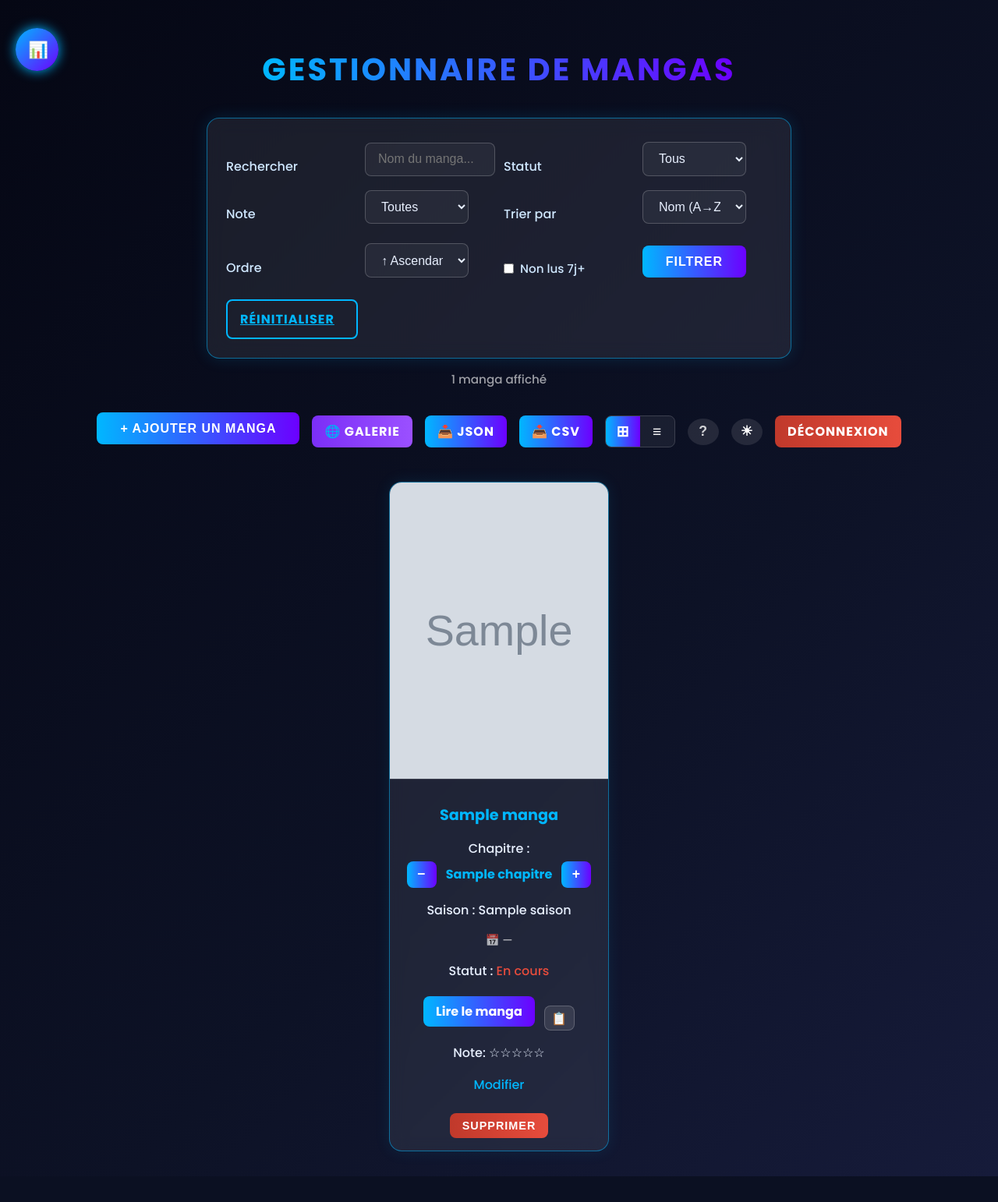
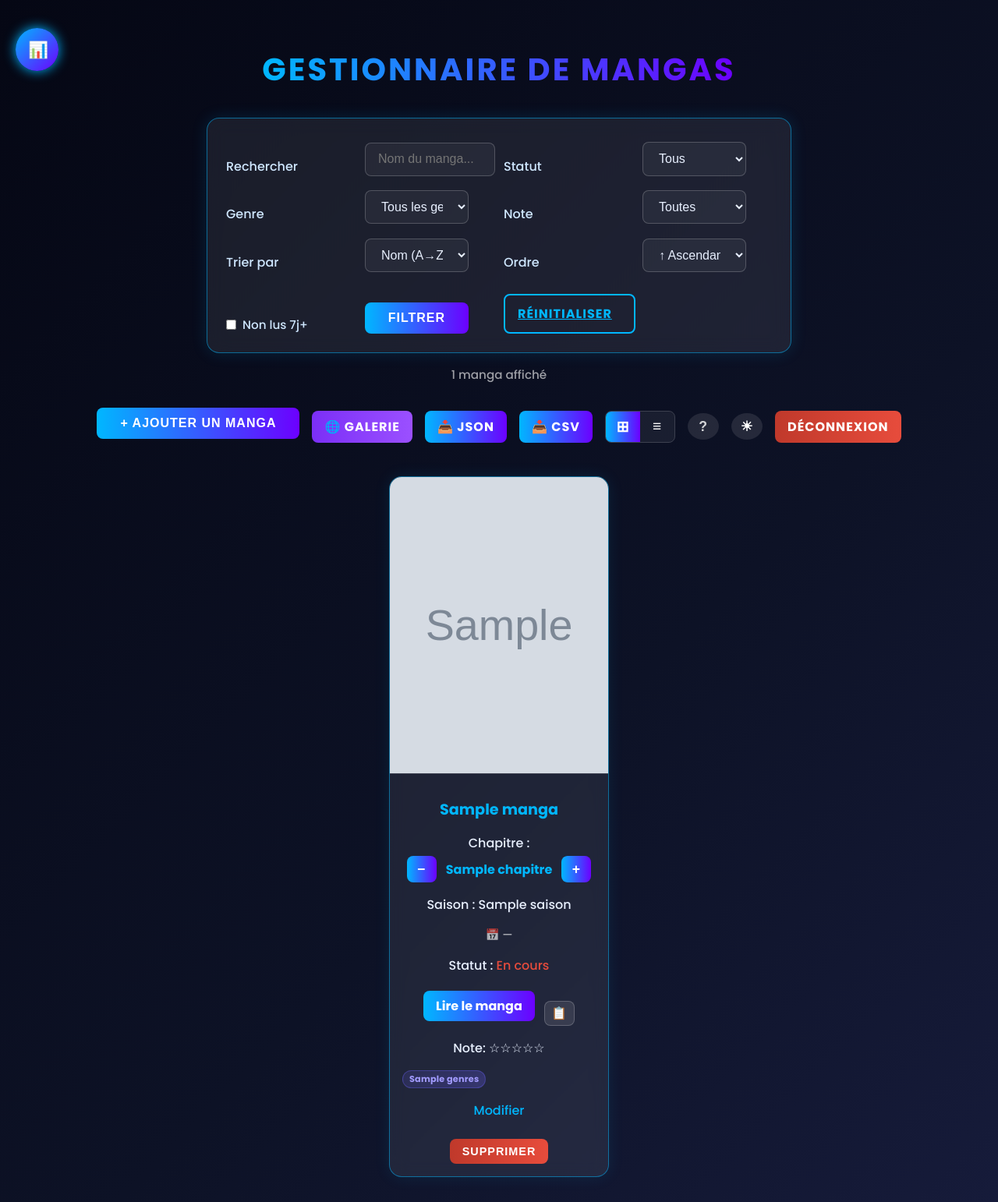
Before and after one commit to Pierre-rnd/Site-Mangas, a Flask app: page / in a window 1280 px wide. Shown: the whole page at 78% size. Before the commit the page ends 1509 px from the top, so only its background shows below. Run offline with Flask 3, Linux system fonts and the light colour scheme; the visitor is signed in with stand-in values (Sample User, id 1); grey boxes marked "Sample" are stand-in pictures; a database or web service that is not in the repository returns one stand-in record (values such as "Sample title"); some libraries are stand-ins or nearby versions.

Commit message:
Update site add genres

```diff
--- a/app.py
+++ b/app.py
@@ -30,13 +30,37 @@ def get_db_connection():
     return conn
 
 # ── Helpers ────────────────────────────────────────────────────────────────────
+GENRES_DISPONIBLES = [
+    "Action", "Aventure", "Comédie", "Drame", "Fantasy",
+    "Horreur", "Isekai", "Josei", "Mahou Shoujo", "Mecha",
+    "Mystère", "Romance", "Sci-Fi", "Seinen", "Shojo",
+    "Shonen", "Slice of Life", "Sports", "Surnaturel", "Thriller",
+    "Manwha", "Manhua", "Webtoon", "Yaoi", "Yuri"
+]
+
+def ensure_genres_column():
+    """Ajoute la colonne genres si elle n'existe pas encore."""
+    conn = get_db_connection()
+    cur = conn.cursor()
+    cur.execute("""
+        ALTER TABLE mangas ADD COLUMN IF NOT EXISTS genres TEXT DEFAULT '';
+    """)
+    conn.commit()
+    cur.close()
+    conn.close()
+
 def charger_mangas(user_id):
+    ensure_genres_column()
     conn = get_db_connection()
     cur = conn.cursor(cursor_factory=RealDictCursor)
     cur.execute("SELECT * FROM mangas WHERE user_id = %s", (user_id,))
     mangas = cur.fetchall()
     cur.close()
     conn.close()
+    # Convertir genres en liste
+    for m in mangas:
+        g = m.get('genres') or ''
+        m['genres'] = [x.strip() for x in g.split(',') if x.strip()]
     return mangas
 
 
@@ -145,6 +169,7 @@ def index():
     filter_fini = request.args.get('filter_fini', '')
     filter_note = request.args.get('filter_note', '')
     filter_non_lu = request.args.get('non_lu', '') == '1'
+    filter_genre = request.args.get('filter_genre', '')
     sort_by = request.args.get('sort', 'nom')
     order = request.args.get('order', 'asc' if sort_by == 'nom' else 'desc')
 
@@ -155,12 +180,15 @@ def index():
     else:
         filter_fini_value = None
 
+    filter_genre = request.args.get('filter_genre', '')
+
     filtered_mangas = [
         m for m in mangas
         if (search in m['nom'].lower() or search == '')
         and (filter_fini_value is None or m['fini'] == filter_fini_value)
         and (filter_note == '' or m['note'] == int(filter_note))
         and (not filter_non_lu or m.get('non_lu'))
+        and (filter_genre == '' or filter_genre in m.get('genres', []))
     ]
 
     reverse = order == 'desc'
@@ -181,7 +209,8 @@ def index():
     else:
         filtered_mangas.sort(key=lambda m: m['nom'].lower(), reverse=reverse)
 
-    return render_template('index.html', mangas=filtered_mangas, sort=sort_by, order=order)
+    return render_template('index.html', mangas=filtered_mangas, sort=sort_by, order=order,
+                           genres_disponibles=GENRES_DISPONIBLES, filter_genre=filter_genre)
 
 # ── Ajouter ────────────────────────────────────────────────────────────────────
 @app.route('/ajouter', methods=['POST'])
@@ -197,11 +226,13 @@ def ajouter():
     else:
         image_url = request.form.get('image', '')
 
+    genres_str = ', '.join(request.form.getlist('genres'))
+
     conn = get_db_connection()
     cur = conn.cursor()
     cur.execute('''
-        INSERT INTO mangas (nom, chapitre, saison, fini, lien, note, image, user_id)
-        VALUES (%s, %s, %s, %s, %s, %s, %s, %s)
+        INSERT INTO mangas (nom, chapitre, saison, fini, lien, note, image, user_id, genres)
+        VALUES (%s, %s, %s, %s, %s, %s, %s, %s, %s)
     ''', (
         request.form['nom'],
         request.form.get('chapitre', 1),
@@ -210,7 +241,8 @@ def ajouter():
         request.form['lien'],
         int(request.form.get('note', 0)),
         image_url,
-        session['user_id']
+        session['user_id'],
+        genres_str
     ))
     conn.commit()
     cur.close()
@@ -229,11 +261,13 @@ def modifier(id):
     else:
         image_url = request.form.get('image', '')
 
+    genres_str = ', '.join(request.form.getlist('genres'))
+
     conn = get_db_connection()
     cur = conn.cursor()
     cur.execute('''
         UPDATE mangas
-        SET nom=%s, chapitre=%s, saison=%s, fini=%s, lien=%s, note=%s, image=%s
+        SET nom=%s, chapitre=%s, saison=%s, fini=%s, lien=%s, note=%s, image=%s, genres=%s
         WHERE id=%s AND user_id=%s
     ''', (
         request.form['nom'],
@@ -243,6 +277,7 @@ def modifier(id):
         request.form['lien'],
         int(request.form.get('note', 0)),
         image_url,
+        genres_str,
         id,
         session['user_id']
     ))
@@ -262,7 +297,11 @@ def editer(id):
     manga = cur.fetchone()
     cur.close()
     conn.close()
-    return render_template('editer.html', manga=manga)
+    # Convertir genres en liste pour le template
+    g = manga.get('genres') or '' if manga else ''
+    manga_genres = [x.strip() for x in g.split(',') if x.strip()]
+    return render_template('editer.html', manga=manga, manga_genres=manga_genres,
+                           genres_disponibles=GENRES_DISPONIBLES)
 
 # ── Modifier chapitre (AJAX) ───────────────────────────────────────────────────
 @app.route('/modifier_chapitre/<int:id>', methods=['POST'])
@@ -424,8 +463,8 @@ def copier_manga(id):
     # Insert a copy for the current user — chapitre reset to 1
     cur2 = conn.cursor()
     cur2.execute('''
-        INSERT INTO mangas (nom, chapitre, saison, fini, lien, note, image, user_id)
-        VALUES (%s, %s, %s, %s, %s, %s, %s, %s)
+        INSERT INTO mangas (nom, chapitre, saison, fini, lien, note, image, user_id, genres)
+        VALUES (%s, %s, %s, %s, %s, %s, %s, %s, %s)
     ''', (
         source['nom'],
         1,                          # chapitre remis à 1
@@ -434,7 +473,8 @@ def copier_manga(id):
         source['lien'],
         source['note'],
         source['image'],            # Cloudinary URL → stable
-        session['user_id']
+        session['user_id'],
+        source.get('genres', '')
     ))
     conn.commit()
     cur.close()
--- a/static/style.css
+++ b/static/style.css
@@ -938,3 +938,101 @@ body.theme-light .form-container {
   color: #1a1f2e;
 }
 body.theme-light .form-container p { color: #555; }
+/* ── Genres / Thèmes ────────────────────────────────────────────────────────── */
+.genre-badges {
+    display: flex;
+    flex-wrap: wrap;
+    gap: 4px;
+    margin: 6px 0 4px;
+}
+
+.genre-badge {
+    display: inline-block;
+    padding: 2px 8px;
+    border-radius: 20px;
+    font-size: 0.7rem;
+    font-weight: 600;
+    letter-spacing: 0.02em;
+    background: linear-gradient(135deg, #6c63ff22, #6c63ff44);
+    color: #a29bfe;
+    border: 1px solid #6c63ff55;
+    white-space: nowrap;
+}
+
+body.theme-light .genre-badge {
+    background: linear-gradient(135deg, #6c63ff18, #6c63ff30);
+    color: #5a52d5;
+    border-color: #6c63ff66;
+}
+
+/* Sélecteur de genres dans les formulaires */
+.genre-selector {
+    display: flex;
+    flex-wrap: wrap;
+    gap: 6px;
+    margin-top: 6px;
+    max-height: 180px;
+    overflow-y: auto;
+    padding: 8px;
+    border-radius: 10px;
+    border: 1px solid rgba(255,255,255,0.08);
+    background: rgba(255,255,255,0.03);
+}
+
+.genre-checkbox-label {
+    display: flex;
+    align-items: center;
+    gap: 0;
+    cursor: pointer;
+}
+
+.genre-checkbox-label input[type="checkbox"] {
+    display: none;
+}
+
+.genre-checkbox-label span {
+    display: inline-block;
+    padding: 3px 10px;
+    border-radius: 20px;
+    font-size: 0.75rem;
+    font-weight: 600;
+    background: rgba(255,255,255,0.06);
+    border: 1px solid rgba(255,255,255,0.12);
+    color: rgba(255,255,255,0.55);
+    transition: all 0.15s ease;
+    user-select: none;
+}
+
+.genre-checkbox-label input[type="checkbox"]:checked + span {
+    background: linear-gradient(135deg, #6c63ff, #8a7fff);
+    border-color: #6c63ff;
+    color: #fff;
+    box-shadow: 0 2px 8px rgba(108,99,255,0.4);
+}
+
+.genre-checkbox-label:hover span {
+    border-color: #6c63ff88;
+    color: rgba(255,255,255,0.85);
+}
+
+body.theme-light .genre-selector {
+    border-color: rgba(0,0,0,0.1);
+    background: rgba(0,0,0,0.02);
+}
+
+body.theme-light .genre-checkbox-label span {
+    background: rgba(0,0,0,0.05);
+    border-color: rgba(0,0,0,0.15);
+    color: rgba(0,0,0,0.5);
+}
+
+body.theme-light .genre-checkbox-label input[type="checkbox"]:checked + span {
+    background: linear-gradient(135deg, #6c63ff, #8a7fff);
+    border-color: #6c63ff;
+    color: #fff;
+}
+
+body.theme-light .genre-checkbox-label:hover span {
+    border-color: #6c63ff;
+    color: rgba(0,0,0,0.8);
+}
--- a/templates/index.html
+++ b/templates/index.html
@@ -136,6 +136,14 @@
             <option value="non" {% if request.args.get('filter_fini') == 'non' %}selected{% endif %}>En cours</option>
         </select>
 
+        <label for="filter-genre">Genre</label>
+        <select id="filter-genre" name="filter_genre">
+            <option value="">Tous les genres</option>
+            {% for g in genres_disponibles %}
+            <option value="{{ g }}" {% if filter_genre == g %}selected{% endif %}>{{ g }}</option>
+            {% endfor %}
+        </select>
+
         <label for="filter-note">Note</label>
         <select id="filter-note" name="filter_note">
             <option value="">Toutes</option>
@@ -165,13 +173,14 @@
     </form>
 
     {% set q = request.args %}
-    {% if q.get('search') or q.get('filter_fini') or q.get('filter_note') or q.get('non_lu') %}
+    {% if q.get('search') or q.get('filter_fini') or q.get('filter_note') or q.get('non_lu') or q.get('filter_genre') %}
     <div class="active-filters">
-        {% if q.get('search') %}<a href="{{ url_for('index', search='', filter_fini=q.get('filter_fini'), filter_note=q.get('filter_note'), non_lu=q.get('non_lu'), sort=q.get('sort'), order=q.get('order')) }}" class="filter-tag">« {{ q.get('search') }} » ×</a>{% endif %}
-        {% if q.get('filter_fini') == 'oui' %}<a href="{{ url_for('index', search=q.get('search'), filter_fini='', filter_note=q.get('filter_note'), non_lu=q.get('non_lu'), sort=q.get('sort'), order=q.get('order')) }}" class="filter-tag">Terminés ×</a>{% endif %}
-        {% if q.get('filter_fini') == 'non' %}<a href="{{ url_for('index', search=q.get('search'), filter_fini='', filter_note=q.get('filter_note'), non_lu=q.get('non_lu'), sort=q.get('sort'), order=q.get('order')) }}" class="filter-tag">En cours ×</a>{% endif %}
-        {% if q.get('filter_note') %}<a href="{{ url_for('index', search=q.get('search'), filter_fini=q.get('filter_fini'), filter_note='', non_lu=q.get('non_lu'), sort=q.get('sort'), order=q.get('order')) }}" class="filter-tag">Note {{ q.get('filter_note') }} ★ ×</a>{% endif %}
-        {% if q.get('non_lu') == '1' %}<a href="{{ url_for('index', search=q.get('search'), filter_fini=q.get('filter_fini'), filter_note=q.get('filter_note'), non_lu='', sort=q.get('sort'), order=q.get('order')) }}" class="filter-tag">Non lus 7j+ ×</a>{% endif %}
+        {% if q.get('search') %}<a href="{{ url_for('index', search='', filter_fini=q.get('filter_fini'), filter_note=q.get('filter_note'), non_lu=q.get('non_lu'), sort=q.get('sort'), order=q.get('order'), filter_genre=q.get('filter_genre')) }}" class="filter-tag">« {{ q.get('search') }} » ×</a>{% endif %}
+        {% if q.get('filter_fini') == 'oui' %}<a href="{{ url_for('index', search=q.get('search'), filter_fini='', filter_note=q.get('filter_note'), non_lu=q.get('non_lu'), sort=q.get('sort'), order=q.get('order'), filter_genre=q.get('filter_genre')) }}" class="filter-tag">Terminés ×</a>{% endif %}
+        {% if q.get('filter_fini') == 'non' %}<a href="{{ url_for('index', search=q.get('search'), filter_fini='', filter_note=q.get('filter_note'), non_lu=q.get('non_lu'), sort=q.get('sort'), order=q.get('order'), filter_genre=q.get('filter_genre')) }}" class="filter-tag">En cours ×</a>{% endif %}
+        {% if q.get('filter_note') %}<a href="{{ url_for('index', search=q.get('search'), filter_fini=q.get('filter_fini'), filter_note='', non_lu=q.get('non_lu'), sort=q.get('sort'), order=q.get('order'), filter_genre=q.get('filter_genre')) }}" class="filter-tag">Note {{ q.get('filter_note') }} ★ ×</a>{% endif %}
+        {% if q.get('non_lu') == '1' %}<a href="{{ url_for('index', search=q.get('search'), filter_fini=q.get('filter_fini'), filter_note=q.get('filter_note'), non_lu='', sort=q.get('sort'), order=q.get('order'), filter_genre=q.get('filter_genre')) }}" class="filter-tag">Non lus 7j+ ×</a>{% endif %}
+        {% if q.get('filter_genre') %}<a href="{{ url_for('index', search=q.get('search'), filter_fini=q.get('filter_fini'), filter_note=q.get('filter_note'), non_lu=q.get('non_lu'), sort=q.get('sort'), order=q.get('order'), filter_genre='') }}" class="filter-tag">{{ q.get('filter_genre') }} ×</a>{% endif %}
     </div>
     {% endif %}
 
@@ -223,6 +232,11 @@
                     <button type="button" class="copy-link-btn" data-url="{{ url_for('lire_manga', id=manga.id, _external=True) }}" onclick="copyReadLink(this)" title="Copier le lien">📋</button>
                 </p>
                 <p>Note: {% for i in range(1, 6) %}{% if i <= manga.note %}&#9733;{% else %}&#9734;{% endif %}{% endfor %}</p>
+                {% if manga.genres %}
+                <div class="genre-badges">
+                    {% for g in manga.genres %}<span class="genre-badge">{{ g }}</span>{% endfor %}
+                </div>
+                {% endif %}
                 <p><a href="{{ url_for('editer', id=manga.id) }}">Modifier</a></p>
                 <button class="delete-btn" onclick="supprimerManga('{{ manga.id }}')">Supprimer</button>
             </div>
@@ -317,6 +331,16 @@
                             <label for="star2"><i class="fas fa-star"></i></label>
                             <input type="radio" id="star1" name="note" value="1" />
                             <label for="star1"><i class="fas fa-star"></i></label>
+                        </div>
+
+                        <label><i class="fas fa-tags"></i> Genres / Thèmes</label>
+                        <div class="genre-selector">
+                            {% for g in genres_disponibles %}
+                            <label class="genre-checkbox-label">
+                                <input type="checkbox" name="genres" value="{{ g }}">
+                                <span>{{ g }}</span>
+                            </label>
+                            {% endfor %}
                         </div>
                     </div>
                 </div>
```
Also changed, not shown: templates/editer.html (+10 -0 lines).
